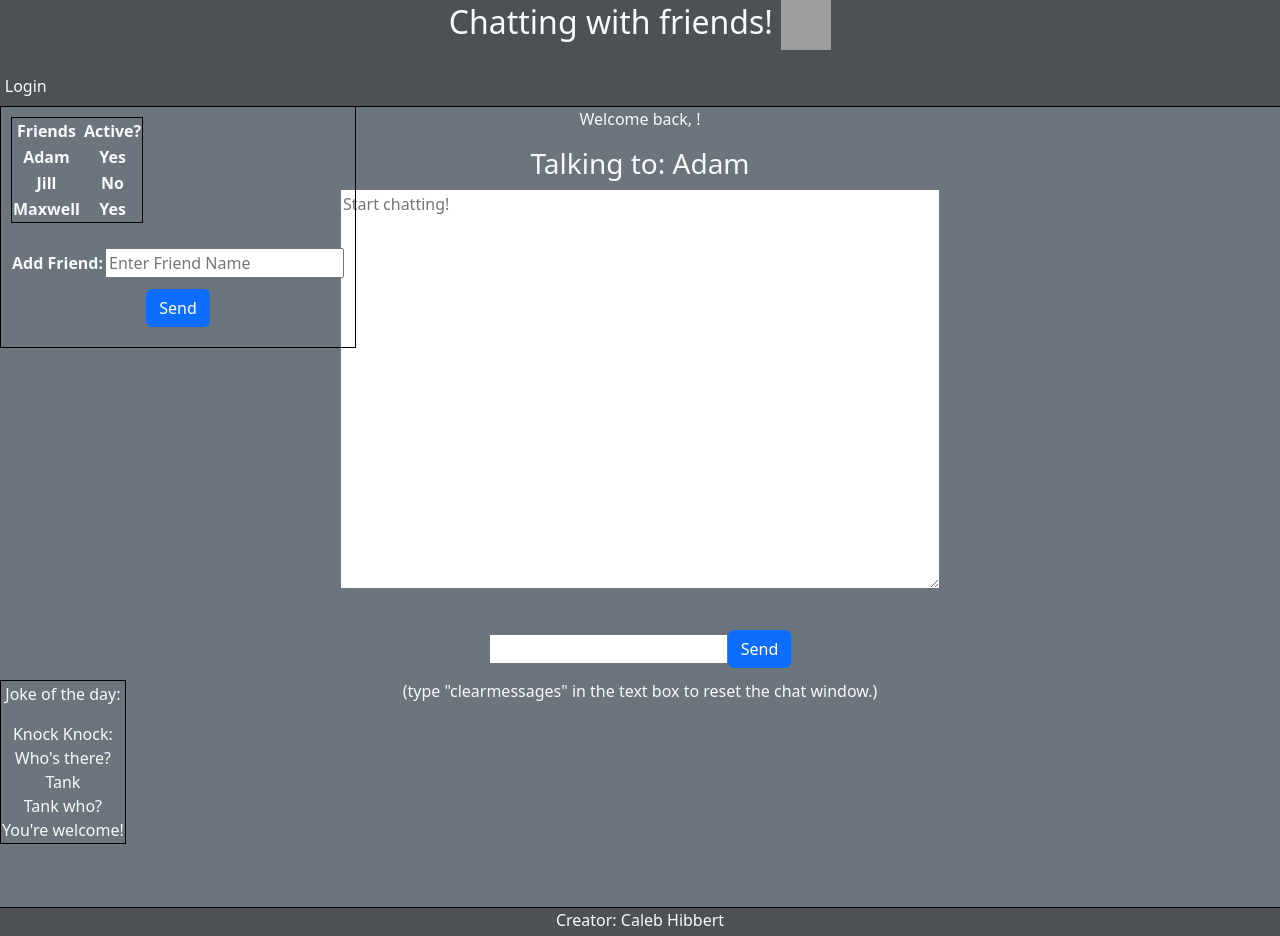
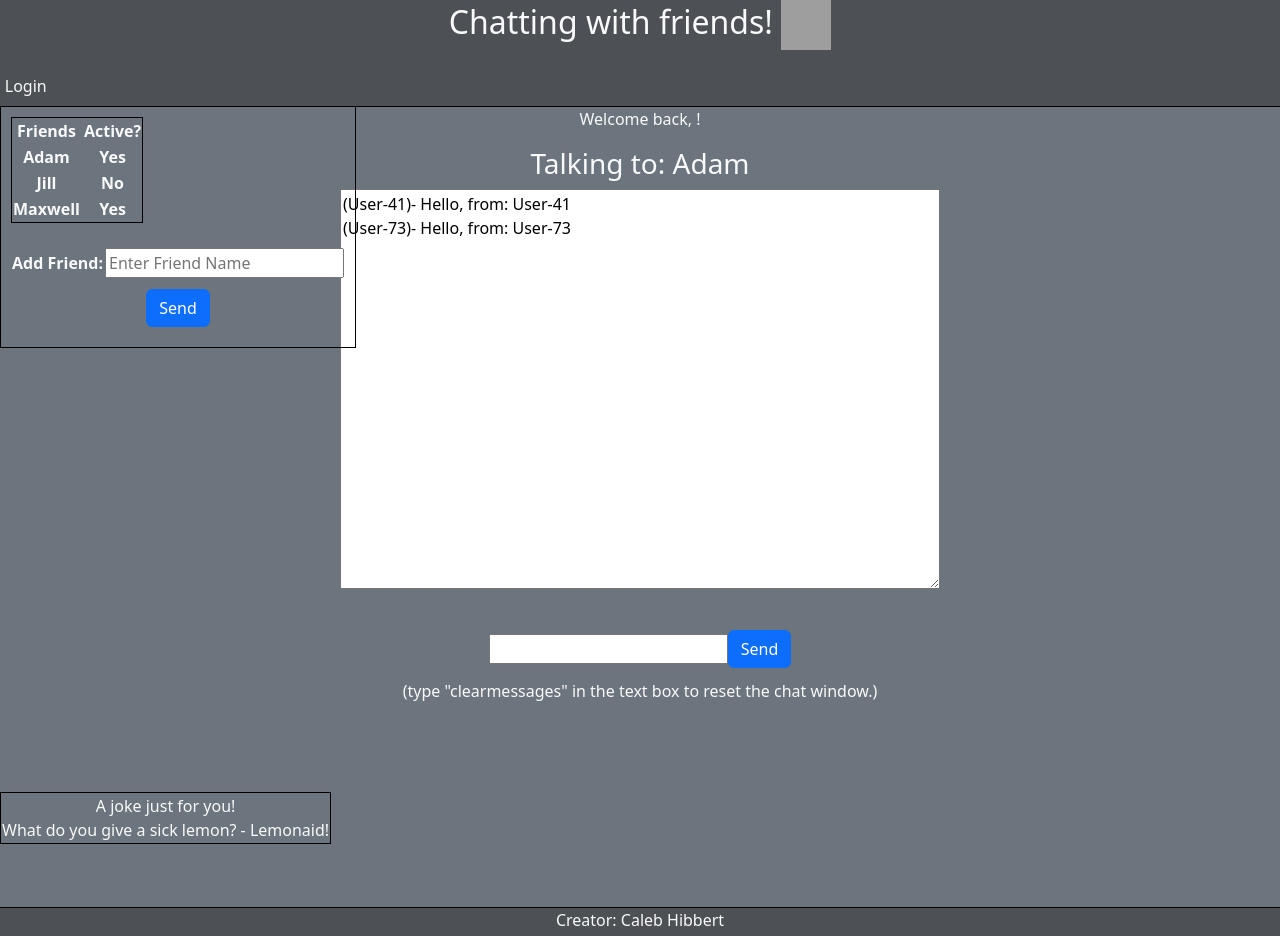
Before and after one commit to caleb-hibbert/Startup, a React (Vite) app: page /chat in a window 1280 px wide. Shown: the top 936 px of the page. Built offline with nearby package versions, Linux system fonts and the light colour scheme; grey boxes are pictures that could not be loaded.

Commit message:
placeholder messages set up for other users, need to fix message spam though

```diff
--- a/src/chat/chat.jsx
+++ b/src/chat/chat.jsx
@@ -5,9 +5,23 @@ import "./chatstyles.css";
 export function Chat({user}) {
 
     const [message, setMessage] = React.useState("");
+    const [fakemessage, setFakeMessage] = React.useState("");// Remove at later deliverable
     const [chatHistory, setChatHistory] = React.useState(()=>{
         return localStorage.getItem("chatHistory") || "";
     });
+
+
+
+    setInterval(() => {
+        const fakeUserName = `User-${Math.floor(Math.random() * 100)}`;
+        localStorage.setItem("chathistory", fakeUserName)
+        setChatHistory(prevHistory => prevHistory + `(${fakeUserName})- Hello, from: ${fakeUserName}\n`);
+        // displayPeerMessage({ msg: 'Hello', from: userName });
+      }, 3000);
+
+    function displayPeerMessage(){
+        setChatHistory(prevHistory => prevHistory + `(${userName})- ${message}\n`);
+    }
     useEffect(()=>{
         localStorage.setItem("chatHistory", chatHistory);
     }, [chatHistory]);
@@ -19,19 +33,20 @@ export function Chat({user}) {
     function sendMessage(s){
         console.log(s);
         s.preventDefault();
-        if (message == "clearmessages"){
+        if (message == "clearmessages" || message == "\"clearmessages\""){
             setChatHistory("")
             localStorage.setItem("chatHistory", "");
         }
         else{
-            setChatHistory(prevHistory => prevHistory + `${user}): ${message}\n`);
+            setChatHistory(prevHistory => prevHistory + `(${user})- ${message}\n`);
         }
         setMessage("");
     }
 
-    // if (message.trim() !== "") {
-    //     setChatHistory(prevHistory => prevHistory + "\n" + user + ": " + message);
-    //     setMessage(""); // Clear input after sending
+    const [joke, setJoke] = React.useState("Loading...");
+    React.useEffect(() => {
+        setJoke("What do you give a sick lemon? - Lemonaid!")
+    }, []);
 
 
 
@@ -79,12 +94,14 @@ export function Chat({user}) {
 
 
             <ul id="jokebox">
-                <p>Joke of the day:</p>
+                <div>A joke just for you!</div>
+                {joke}
+                {/* <p>Joke of the day:</p>
                 <li>Knock Knock:</li>
                 <li>Who's there?</li>
                 <li>Tank</li>
                 <li>Tank who?</li>
-                <li>You're welcome!</li>
+                <li>You're welcome!</li> */}
             </ul>
             <nav id="returntologinpage">
                 {/* <form method="get" action="index.html">
```
